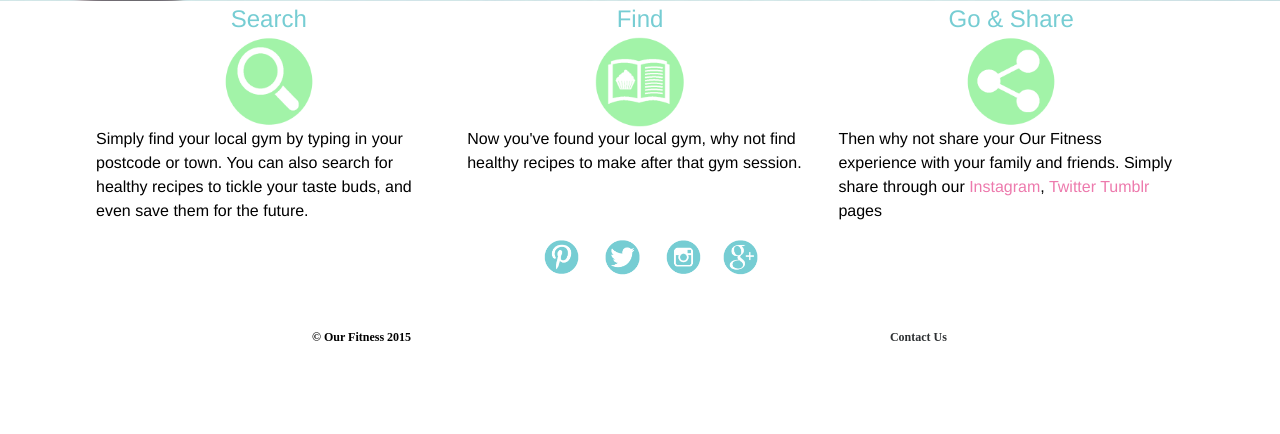
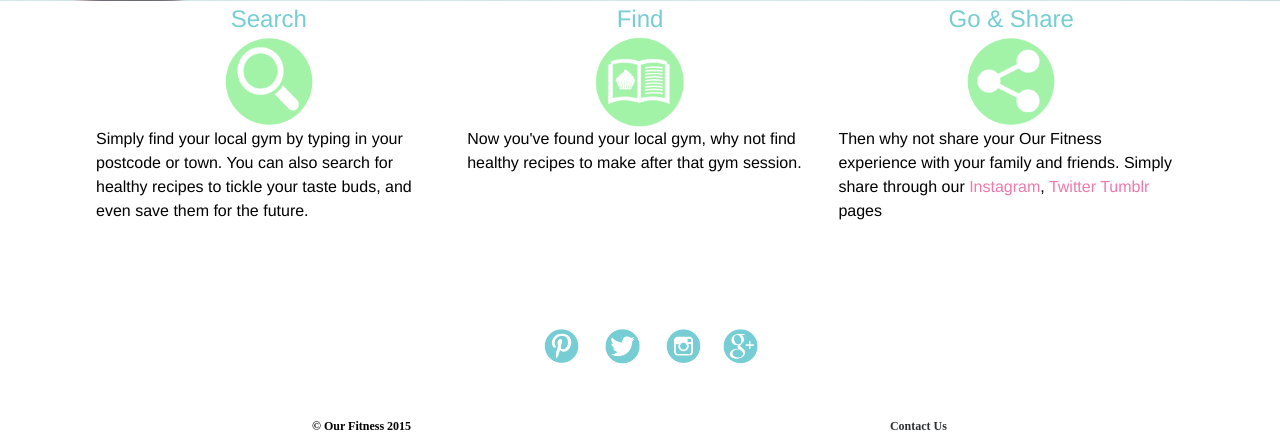
Before and after one commit to RachelSeale/ourFitness, a PHP site: page / in a window 1280 px wide. Shown: the part 563-997 px from the top of the page. Before the commit the page ends 904 px from the top, so only its background shows below. Run offline with PHP 8.4, Linux system fonts and the light colour scheme; some libraries are stand-ins or nearby versions.

Commit message:
adding margin to footer

```diff
--- a/css/footer.scss
+++ b/css/footer.scss
@@ -2,7 +2,7 @@
 footer {
   @include outer-container;
   background-color: $white;
-  margin-top: 3%;
+  margin-top: 10%;
 
   .footer-info{
     text-align: center;
--- a/css/index.css
+++ b/css/index.css
@@ -833,7 +833,7 @@ footer {
   margin-left: auto;
   margin-right: auto;
   background-color: #FFF;
-  margin-top: 3%; }
+  margin-top: 10%; }
   footer:after {
     content: "";
     display: table;
```
Also changed, not shown: 1 other file.
